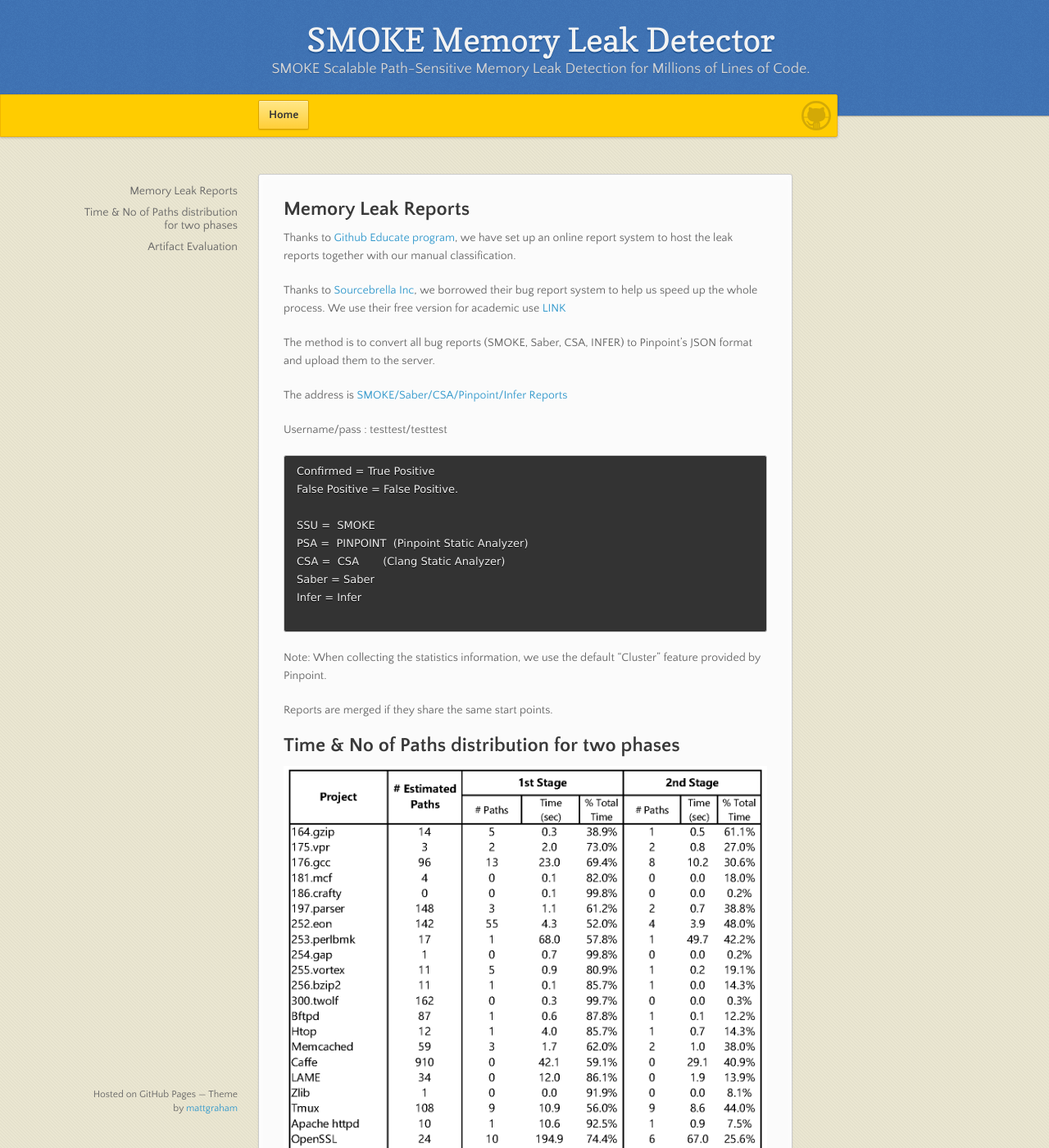
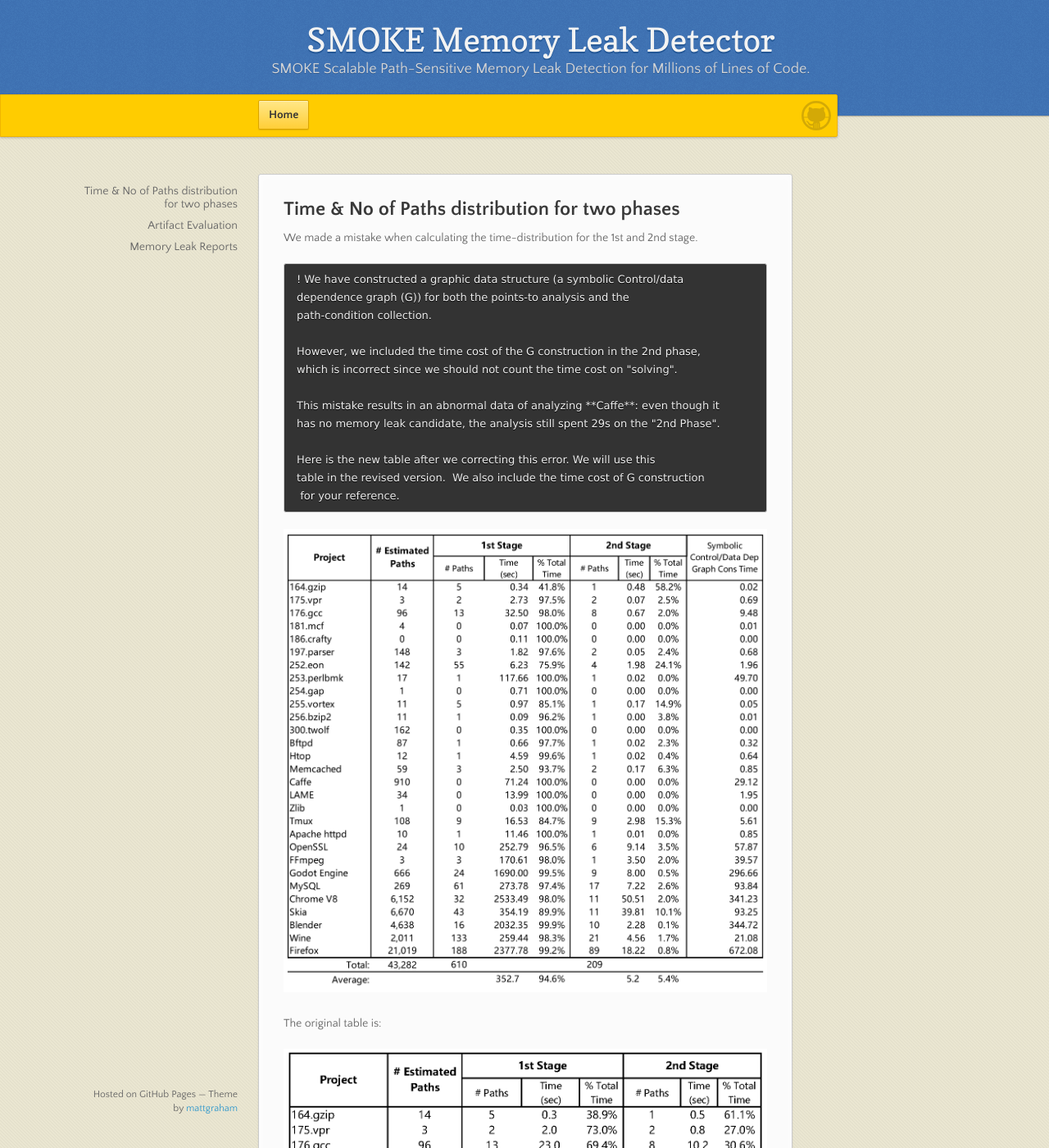
Before and after one commit to smokeml/smokeml.github.io, a Jekyll site: the page built from data.md, in a window 1280 px wide and 1400 px high. Shown: the whole window at 82% size. Built offline with Jekyll 4.4.1, drawn with Linux system fonts in a browser that asks for light colours; some of the changed text lies outside the part shown.

Commit message:
Update new two-stage data.

````diff
--- a/data.md
+++ b/data.md
@@ -3,6 +3,42 @@ layout: default
 title: Data
 permalink: /data/
 ---
+
+
+
+
+## Time & No of Paths distribution for two phases
+We made a mistake when calculating the time-distribution for the 1st and 2nd stage.
+
+```wrap
+! We have constructed a graphic data structure (a symbolic Control/data
+dependence graph (G)) for both the points-to analysis and the
+path-condition collection.
+
+However, we included the time cost of the G construction in the 2nd phase,
+which is incorrect since we should not count the time cost on "solving".
+
+This mistake results in an abnormal data of analyzing **Caffe**: even though it
+has no memory leak candidate, the analysis still spent 29s on the "2nd Phase".
+
+Here is the new table after we correcting this error. We will use this
+table in the revised version.  We also include the time cost of G construction
+ for your reference.
+```
+![Two Stage Data2](/assets/images/twostage_new_data.png)
+
+
+The original table is:
+
+![Two Stage Data](/assets/images/twostage_data.png)
+
+
+
+*********************************************
+## Artifact Evaluation
+
+The package for artifact evaluation will be available after the review process.
+[Package Link](/install)
 
 
 ## Memory Leak Reports
@@ -33,28 +69,3 @@ Infer = Infer
 Note: When collecting the statistics information, we use the default "Cluster" feature provided by Pinpoint.
 
 Reports are merged if they share the same start points.
-
-
-
-## Time & No of Paths distribution for two phases
-![Two Stage Data](/assets/images/twostage_data.png)
-
-```wrap
-! We have constructed a graphic data structure (similar to the SEG used in Pinpoint paper) for both the pointer
-analysis and the path-condition collection.
-
-However, when generating this table, we included the time of graph
-construction in the 2nd phase, which is inaccurate.
-
-This leads to an abnormal data for **Caffe** that even though it
-has no memory leak candidate, the analysis still spent 29s on the
-"2nd Phase".
-
-We will make it more evident in the revised version.
-```
-
-*********************************************
-## Artifact Evaluation
-
-The package for artifact evaluation will be available after the review process.
-[Package Link](/install)
````
Also changed, not shown: assets/images/twostage_new_data.png (added).
